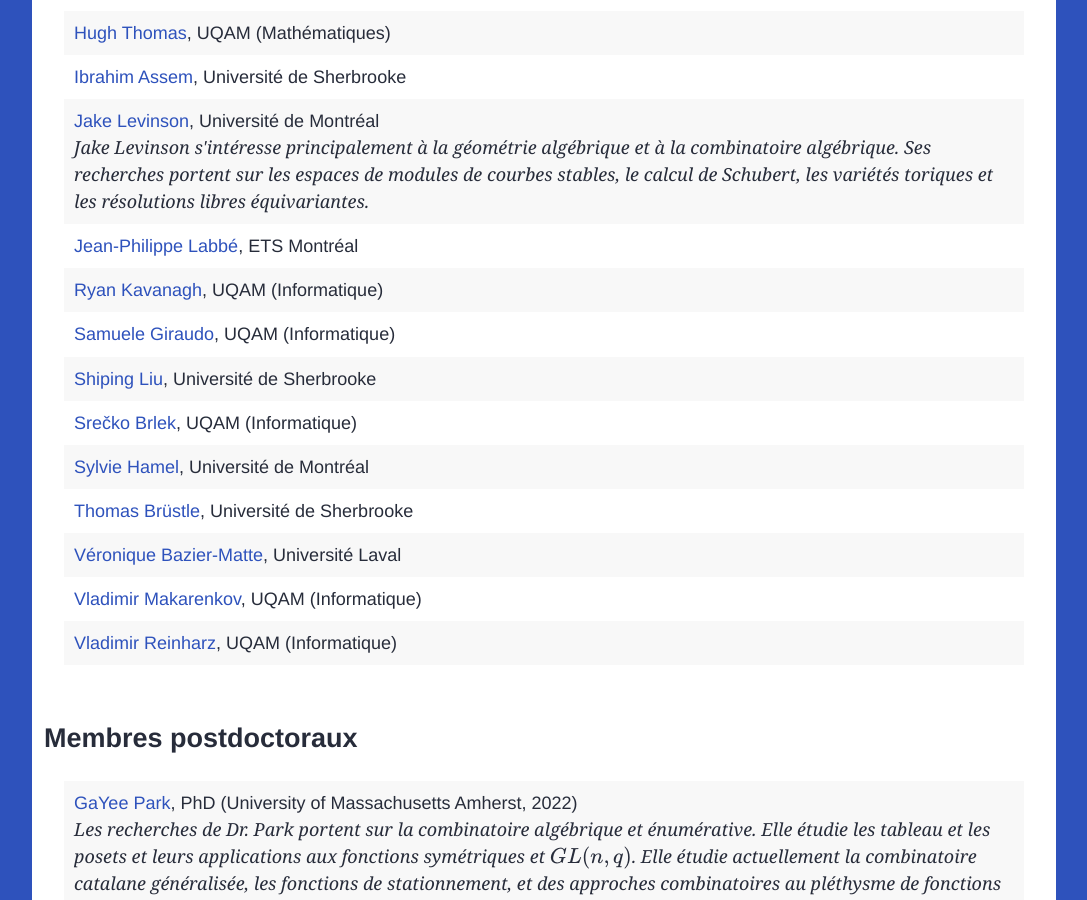
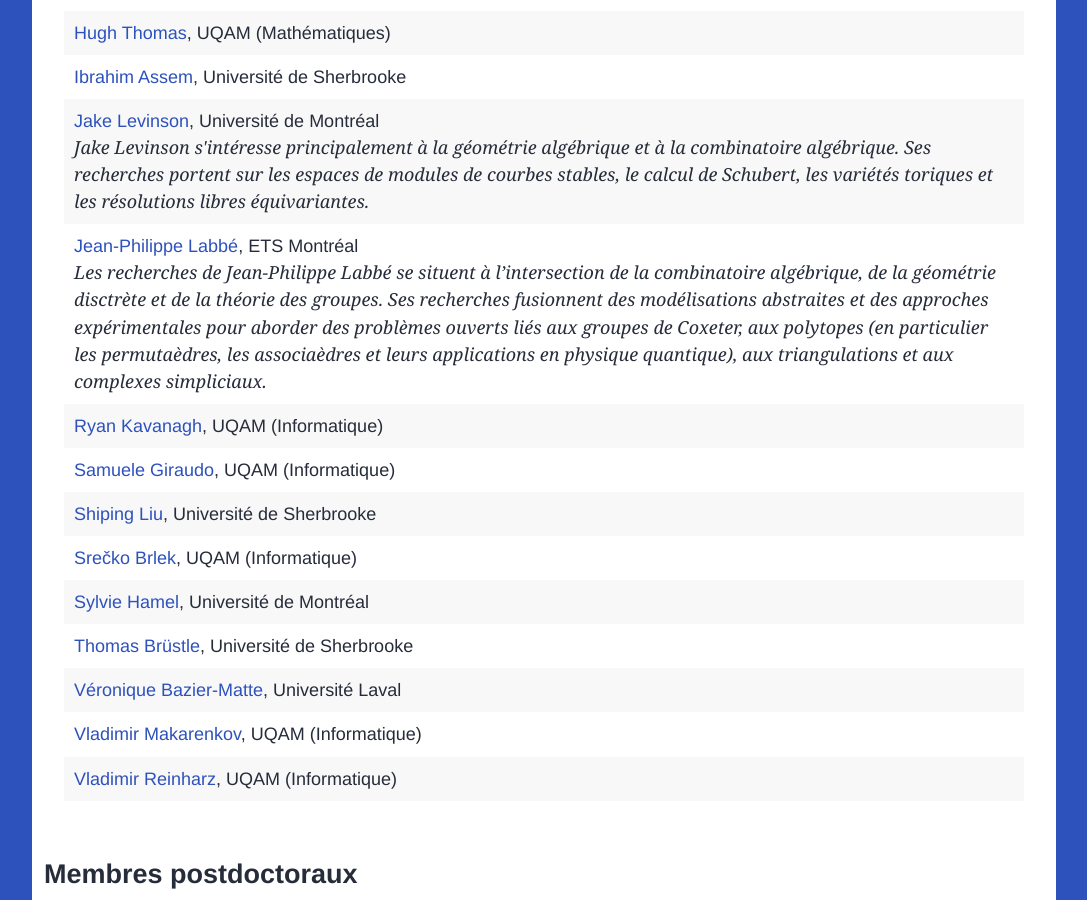
Before and after one commit to lacim-uqam/lacim-uqam.github.io, a Jekyll site: the page built from fr/membres.md, in a window 1280 px wide and 900 px high, scrolled down 1122 px. Shown: the whole window, without its empty margins (96-1183 px from the left). Built offline with Jekyll 4.4.1, drawn with Linux system fonts in a browser that asks for light colours; formulas are drawn with MathJax 3.

Commit message:
add research interests for Jean-Philippe Labbé

```diff
--- a/_data/members/regular.yml
+++ b/_data/members/regular.yml
@@ -87,6 +87,21 @@
   email: jean-philippe.labbe@etsmtl.ca
   website: https://jplab.github.io/
   category: Membre régulier
+  research_interests: >
+    Jean-Philippe Labbé's research is at the intersection of combinatorics,
+    discrete geometry and group theory.
+    His research merges abstract modelizations and computational
+    experimentations to tackle open problems related to Coxeter groups,
+    polytopes (in particular permutahedra, associahedra, and their applications
+    to quantum physics), triangulations, and simplicial complexes.
+  interets_de_recherche: >
+    Les recherches de Jean-Philippe Labbé se situent à l’intersection de la
+    combinatoire algébrique, de la géométrie disctrète et de la théorie des
+    groupes. Ses recherches fusionnent des modélisations abstraites et des
+    approches expérimentales pour aborder des problèmes ouverts liés aux
+    groupes de Coxeter, aux polytopes (en particulier les permutaèdres, les
+    associaèdres et leurs applications en physique quantique), aux
+    triangulations et aux complexes simpliciaux.
 
 - name: Ryan Kavanagh
   affiliation: UQAM (Informatique)
```
